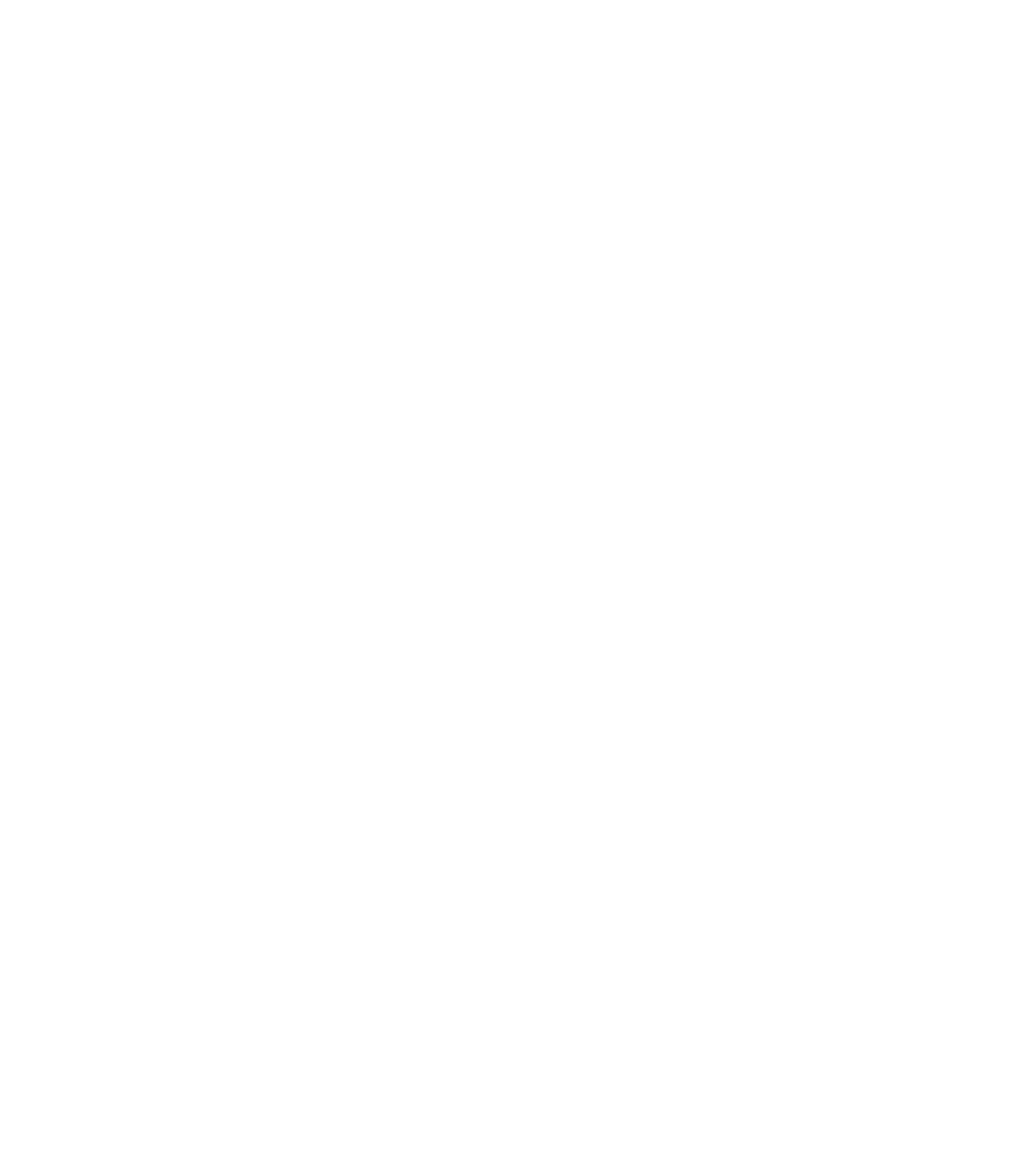
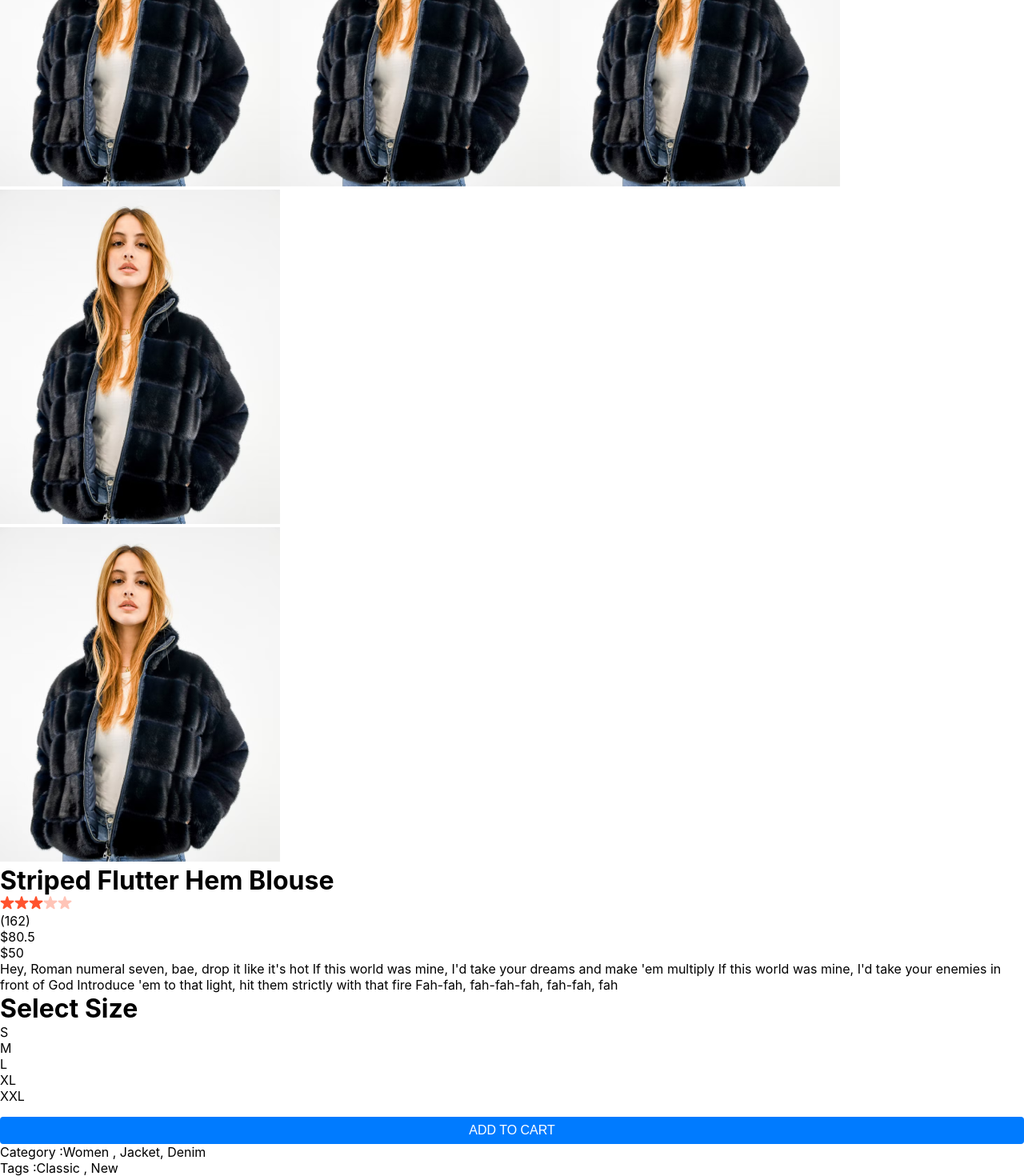
Before and after one commit to Bineshhhhh/e-commerce, a React (Create React App) app: page /product/1 in a window 1280 px wide. Before the commit this address had no page. Shown: the part 206-1676 px from the top of the page at 80% size. Before the commit the page ends 800 px from the top, so only its background shows below. Built offline with nearby package versions, Linux system fonts and the light colour scheme.

Commit message:
navbar update

```diff
--- a/src/App.js
+++ b/src/App.js
@@ -5,19 +5,36 @@ import Footer from './components/Footer/Footer';
 import { Route, Routes } from 'react-router-dom';
 import { BrowserRouter } from 'react-router-dom';
 import LoginPage from './components/login/login';
+import ShopCategory from './pages/ShopCategory';
+import men_banner from './components/assets/Banners_all.jpeg'
+import women_banner from './components/assets/Banners_all.jpeg'
+import kid_banner from './components/assets/Banners_all.jpeg'
+import Product from './pages/Product';
+import ShopContextProvider from './context/ShopContext';
 
 function App() {
   return (
-    // <div className="App">
-    //   <Navbar />
-    //   <Shop />
-    //   <Footer/>
+    <div>
+    {/* <div className="App">
+      <Navbar />
+      <Shop />
+      <Footer/> */}
+      <ShopContextProvider>
         <BrowserRouter>
           <Routes>
             <Route exact path="/login" element={<LoginPage/>} />
             <Route exact path="/" element={<><Navbar/><Shop/><Footer/></>}/>
+            <Route exact path="/mens" element={<ShopCategory banner={men_banner} category="men"/>} />
+            <Route exact path="/womens" element={<ShopCategory banner={women_banner} category="women"/>} />
+            <Route exact path="/kids" element={<ShopCategory banner={kid_banner} category="kid"/>} />
+            <Route exact path="/product" element={<Product/>}>
+              <Route exact path=":productId" element={<Product/>}/>
+            </Route>
           </Routes>
         </BrowserRouter>
+      </ShopContextProvider>
+    </div>
+
   );
 }
 
--- /dev/null
+++ b/src/components/Breadcrums/Breadcrum.jsx
@@ -0,0 +1,15 @@
+import React from 'react'
+import './Breadcrum.css'
+import arrow_icon from '../assets/breadcrum_arrow.png'
+
+const Breadcrum = (props) => {
+    const {product} = props;
+  return (
+    <div className='breadcrum'>
+      HOME <img src={arrow_icon} alt="" /> SHOP <img src= {arrow_icon} alt="" /> {product.category} <img src={arrow_icon} alt="" /> {product.name}
+
+    </div>
+  )
+}
+
+export default Breadcrum
--- a/src/components/Items/Item.jsx
+++ b/src/components/Items/Item.jsx
@@ -1,10 +1,11 @@
 import React from 'react'
 import './Item.css'
+import { Link } from 'react-router-dom'
 
 const Item = (props) => {
   return (
     <div className='item'>
-      <img src={props.image} alt="" />
+      <Link to={`/product/${props.id}`}><img src={props.image} alt="" /></Link>
       <p>{props.name}</p>
       <div className='item-prices'>
         <div className='item-price-new'>
@@ -20,4 +21,4 @@ const Item = (props) => {
   )
 }
 
-export default Item
+export default Item;
--- a/src/components/Navbar/Navbar.css
+++ b/src/components/Navbar/Navbar.css
@@ -1,7 +1,13 @@
 .navbar{
     display: flex;
     justify-content: space-around;
-    padding: 16px;
+    flex-flow: row nowrap;
+    position: fixed;
+    width: 100%;
+    background-color: white;
+    z-index: 999;
+    margin: 0 auto;
+    padding: 0;
     box-shadow: 0 1px 3px -2px black;
 }
 .nav-logo img{
@@ -30,6 +36,7 @@
     font-weight: 500;
     /*background-color: aqua;*/
     padding-right: 30%;
+
 }
 .nav-menu li{
     display: flex;
@@ -38,6 +45,7 @@
     justify-content: center;
     gap: 3px;
     cursor: pointer;
+    text-decoration: none;
 }
 .nav-menu hr{
     border: none;
@@ -80,3 +88,10 @@
     background: red;
     color: white;
 }
+.nav-link{
+    text-decoration: none;
+    color: inherit;
+}
+.nav-link:hover {
+    color: #262626;
+}
--- a/src/components/Navbar/Navbar.jsx
+++ b/src/components/Navbar/Navbar.jsx
@@ -26,14 +26,17 @@ const Navbar = () => {
           <li onClick={() => setMenu("shop")} className={menu === "shop" ? "active" : ""}>
             Shop {menu === "shop" && <hr />}
           </li>
-          <li onClick={() => setMenu("mens")} className={menu === "mens" ? "active" : ""}>
-            Men {menu === "mens" && <hr />}
+          <li className={menu === "mens" ? "active" : ""} onClick={() => setMenu("men")}>
+           <Link to="/men" className="nav-link">Men</Link>
+            {menu === "men" && <hr />}
           </li>
-          <li onClick={() => setMenu("womens")} className={menu === "womens" ? "active" : ""}>
-            Women {menu === "womens" && <hr />}
+          <li className={menu === "womens" ? "active" : ""} onClick={() => setMenu("women")}>
+           <Link to="/women" className="nav-link">Women</Link>
+            {menu === "women" && <hr />}
           </li>
-          <li onClick={() => setMenu("kids")} className={menu === "kids" ? "active" : ""}>
-            Kids {menu === "kids" && <hr />}
+          <li className={menu === "kids" ? "active" : ""} onClick={() => setMenu("kid")}>
+           <Link to="/kid" className="nav-link">Kid</Link>
+            {menu === "kid" && <hr />}
           </li>
         </ul>
         <div className="nav-login-cart">
--- /dev/null
+++ b/src/components/ProdcutDisplay/ProductDisplay.jsx
@@ -0,0 +1,62 @@
+import React from 'react'
+import './ProductDisplay.css'
+import star_icon from '../assets/star_icon.png'
+import star_dull_icon from '../assets/star_dull_icon.png'
+
+const ProductDisplay = (props) => {
+    const {product} = props
+  return (
+    <div className='productdisplay'>
+      <div className="productdisplay-left">
+        <div className="productdisplay-img-list">
+            <img src={product.image} alt="" />
+            <img src={product.image} alt="" />
+            <img src={product.image} alt="" />
+            <img src={product.image} alt="" />
+
+        </div>
+        <div className="productdisplay-img">
+            <img className='productdisplay-main-img' src={product.image} alt="" />
+        </div>
+      </div>
+      <div className="productdisplay-right">
+        <h1>{product.name}</h1>
+        <div className="productdisplay-right-star">
+            <img src={star_icon} alt="" />
+            <img src={star_icon} alt="" />
+            <img src={star_icon} alt="" />
+            <img src={star_dull_icon} alt="" />
+            <img src={star_dull_icon} alt="" />
+            <p>(162)</p>
+        </div>
+        <div className="productdisplay-right-prices">
+            <div className="productdisplay-right-price-old">${product.old_price}</div>
+            <div className="productdisplay-right-price-new">${product.new_price}</div>
+        </div>
+        <div className="productdisplay-right-description">
+        Hey, Roman numeral seven, bae, drop it like it's hot
+        If this world was mine, I'd take your dreams and make 'em multiply
+        If this world was mine, I'd take your enemies in front of God
+        Introduce 'em to that light, hit them strictly with that fire
+        Fah-fah, fah-fah-fah, fah-fah, fah
+        </div>
+        <div className="productdisplay-right-size">
+            <h1>Select Size</h1>
+            <div className="productdisplay-right-size">
+                <div>S</div>
+                <div>M</div>
+                <div>L</div>
+                <div>XL</div>
+                <div>XXL</div>
+            </div>
+        </div>
+        <button>ADD TO CART</button>
+        <p className='productdisplay-right-category'><span>Category :</span>Women , Jacket, Denim</p>
+        <p className='productdisplay-right-category'><span>Tags :</span>Classic , New</p>
+                                                                                                                        {/* Css 2:04 */}
+      </div>
+    </div>
+  )
+}
+
+export default ProductDisplay
--- /dev/null
+++ b/src/context/ShopContext.jsx
@@ -0,0 +1,17 @@
+/* from here we get all_product data using contextValue we use in different components */
+import React, { createContext } from "react";
+import all_product from "../components/assets/all_product";
+
+export const ShopContext = createContext(null);
+
+const ShopContextProvider = (props) => {
+    const contextValue = { all_product };
+
+    return (
+        <ShopContext.Provider value={contextValue}>
+            {props.children}
+        </ShopContext.Provider>
+    );
+}
+
+export default ShopContextProvider;
--- a/src/pages/Product.jsx
+++ b/src/pages/Product.jsx
@@ -0,0 +1,19 @@
+import React, { useContext } from 'react'
+import {ShopContext} from '../context/ShopContext'
+import { useParams } from 'react-router-dom';
+import Breadcrum from '../components/Breadcrums/Breadcrum';
+import ProductDisplay from '../components/ProdcutDisplay/ProductDisplay';
+
+const Product = () => {
+    const {all_product}= useContext(ShopContext);
+    const {productId} = useParams();
+    const product = all_product.find((e)=> e.id === Number(productId))
+  return (
+    <div>
+      <Breadcrum  product={product}/>
+      <ProductDisplay product={product}/>
+    </div>
+  )
+}
+
+export default Product
--- a/src/pages/ShopCategory.jsx
+++ b/src/pages/ShopCategory.jsx
@@ -0,0 +1,38 @@
+import React, { useContext } from 'react'
+import './CSS/ShopCategory.css'
+import { ShopContext } from '../context/ShopContext'
+import dropdown_icon from '../components/assets/dropdown_icon.png'
+import Item from '../components/Items/Item'
+
+const ShopCategory = (props) => {
+    const {all_product} = useContext(ShopContext);
+
+    console.log("Banner URL:", props.banner); //Debuggung banner prop
+
+  return (
+    <div className='shop-category'>
+      <img className='shop-category-banner' src={props.banner} alt="" />
+      <div className="shopcategory-indexSort">
+        <p>
+            <span>Showing 12</span> of 36 products
+        </p>
+        <div className='shopcategory-sort'>
+            Sort by <img src={dropdown_icon} alt="" />
+        </div>
+        <div className='shopcategory-products'>
+            {all_product.map((item,i)=>{
+                if(props.category===item.category){
+                    return <Item key={i} id={item.id} name={item.name} image={item.image} new_price={item.new_price} old_price={item.old_price} />
+                }
+                else{
+                    return null;
+                }
+            })}
+
+        </div>
+      </div>
+    </div>
+  )
+}
+
+export default ShopCategory;
```
Also changed, not shown: src/components/Breadcrums/Breadcrum.css (added), src/components/ProdcutDisplay/ProductDisplay.css (added), src/components/assets/Banners_all.jpeg (added), src/pages/CSS/ShopCategory.css (added). Lines whose indentation alone changed are shown as unchanged.
